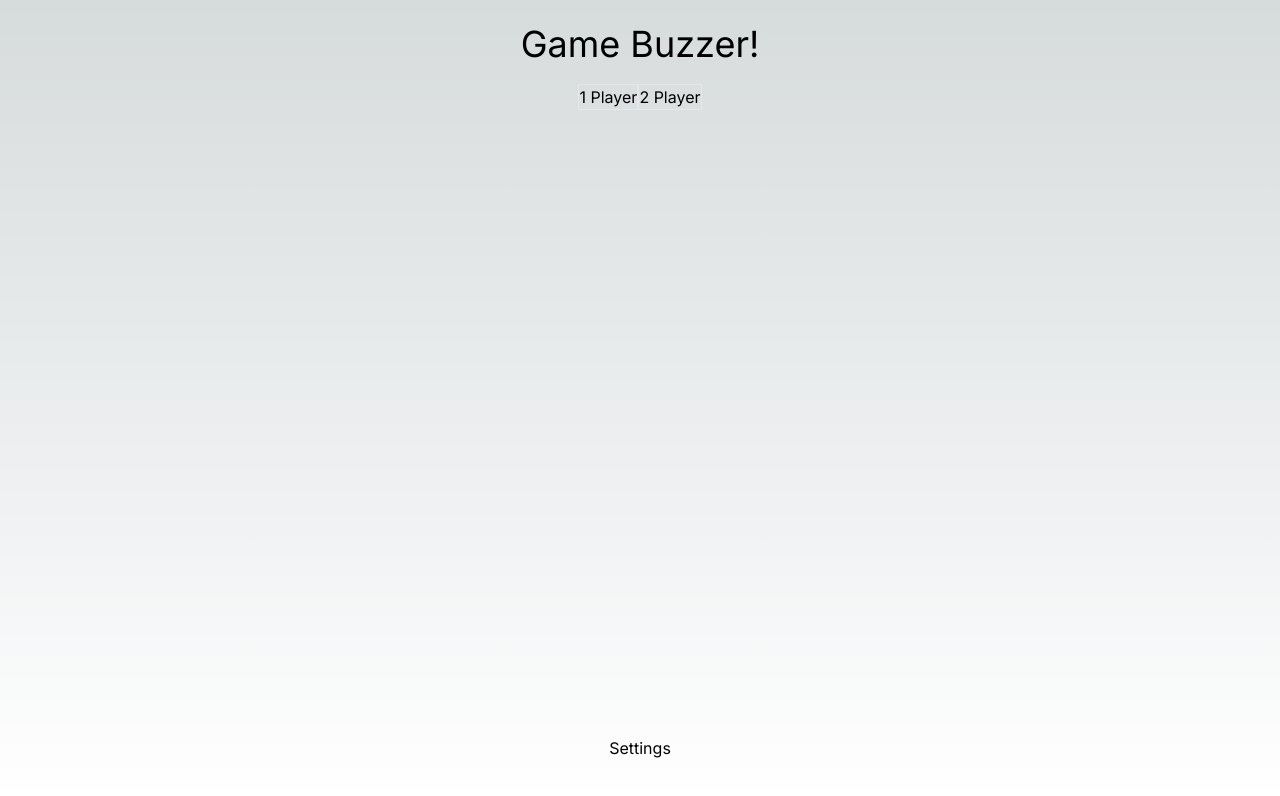
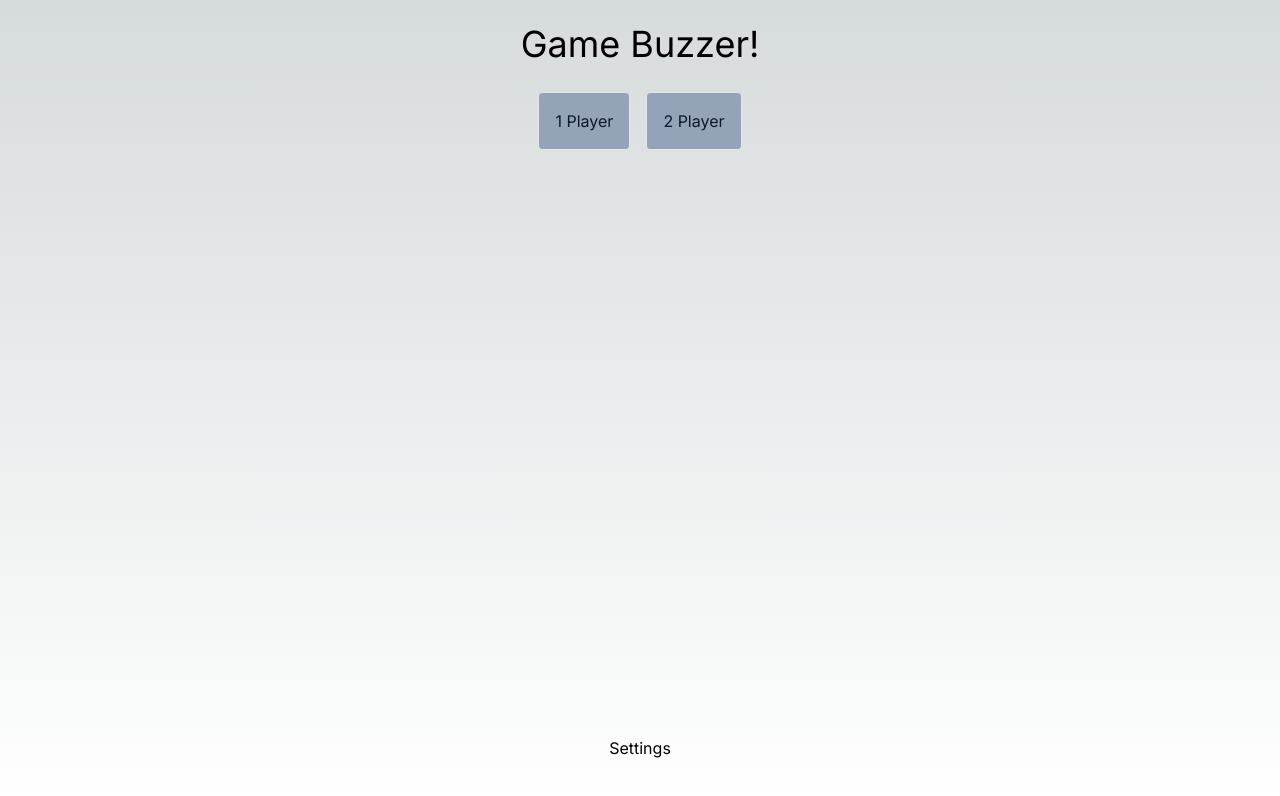
Before and after one commit to viperaus/game-buzzer, a Next.js app: page / in a window 1280 px wide. Shown: the top 796 px of the page. Built offline with nearby package versions, Linux system fonts and the light colour scheme.

Commit message:
Fix content location setting

```diff
--- a/tailwind.config.js
+++ b/tailwind.config.js
@@ -1,18 +1,14 @@
 /** @type {import('tailwindcss').Config} */
 module.exports = {
-  content: [
-    './src/pages/**/*.{js,ts,jsx,tsx,mdx}',
-    './src/components/**/*.{js,ts,jsx,tsx,mdx}',
-    './src/app/**/*.{js,ts,jsx,tsx,mdx}',
-  ],
+  content: ["./src/**/*.{js,ts,jsx,tsx,mdx}"],
   theme: {
     extend: {
       backgroundImage: {
-        'gradient-radial': 'radial-gradient(var(--tw-gradient-stops))',
-        'gradient-conic':
-          'conic-gradient(from 180deg at 50% 50%, var(--tw-gradient-stops))',
+        "gradient-radial": "radial-gradient(var(--tw-gradient-stops))",
+        "gradient-conic":
+          "conic-gradient(from 180deg at 50% 50%, var(--tw-gradient-stops))",
       },
     },
   },
   plugins: [],
-}
+};
```
